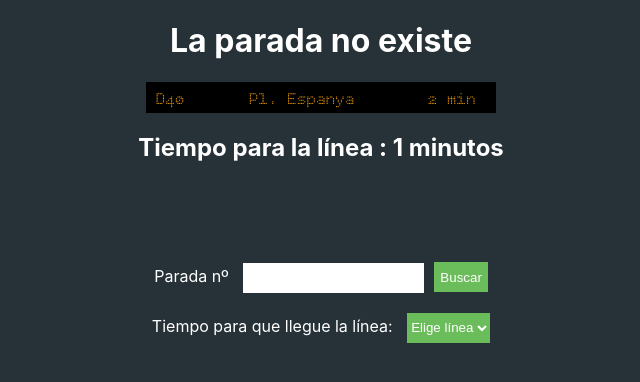
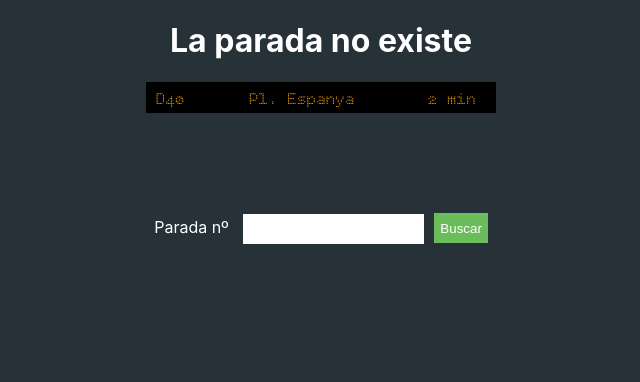
Before and after one commit to santi07a/ejercicio-parada-bus, a React (Create React App) app: page / in a window 1280 px wide. Shown: the top 382 px of the page, without its empty margins (319-959 px from the left). Built offline with nearby package versions, Linux system fonts and the light colour scheme.

Commit message:
creada variable de estado linea  y mostrar formulario cuando se busque parada

```diff
--- a/src/App.js
+++ b/src/App.js
@@ -13,19 +13,20 @@ function App() {
   const [urlBusqueda, setUrlBusqueda] = useState("");
   const [existeParada, setExisteParada] = useState(false);
   const [paradaBuscada, setParadaBuscada] = useState("");
+  const [linea, setLinea] = useState("");
   const { data } = paradaApi;
   const [ocultarFrase, setOcultarFrase] = useState(true);
   const { ibus, ibus: [{ line, destination, routeId, "t-in-min": tiempoEnMinutos }] } = data;
   const paradaPrueba = data.ibus;
 
   return (
-    <GeneralContext.Provider value={{ ibus, paradaPrueba, paradaBuscada, setParadaBuscada }}>
+    <GeneralContext.Provider value={{ ibus, paradaPrueba, paradaBuscada, setParadaBuscada, setLinea }}>
       <div className="contenedor">
         <header className="cabecera">
           <Titular numeroParada={paradaBuscada} existeParada={existeParada} />
           <Display parada={paradaPrueba} />
           <TiempoLinea /* (De esta manera, ùnicamente devuelve el número y tiempo del primer bus que aparece,
-        no está vinculado al buscador de ninguna manera) */ numeroLinea={line} tiempoRestante={tiempoEnMinutos} />
+        no está vinculado al buscador de ninguna manera) */ linea={linea} tiempoRestante={tiempoEnMinutos} />
         </header>
         <ParadaContext.Provider value={{ paradaPrueba, paradaBuscada, setParadaBuscada, setUrlBusqueda }}>
           <Formularios />
--- a/src/componentes/TiempoRestante.js
+++ b/src/componentes/TiempoRestante.js
@@ -3,10 +3,10 @@ import GeneralContext from "../Contexts/GeneralContext";
 
 const TiempoRestante = () => {
   const paradas = useContext(GeneralContext);
-  const { ibus, paradaBuscada, setParadaBuscada } = paradas;
-  const elegirBus = e => setParadaBuscada(e.target.value);
+  const { ibus, paradaBuscada, setLinea } = paradas;
+  const elegirBus = e => setLinea(e.target.value);
   return (
-    <form hidden={paradaBuscada === "" ? false : true}>
+    <form hidden={paradaBuscada === "" ? true : false}>
       <label htmlFor="tiempo-linea">Tiempo para que llegue la línea: </label>
       <select onChange={elegirBus} id="tiempo-linea">
         <option value="">Elige línea</option>
```
